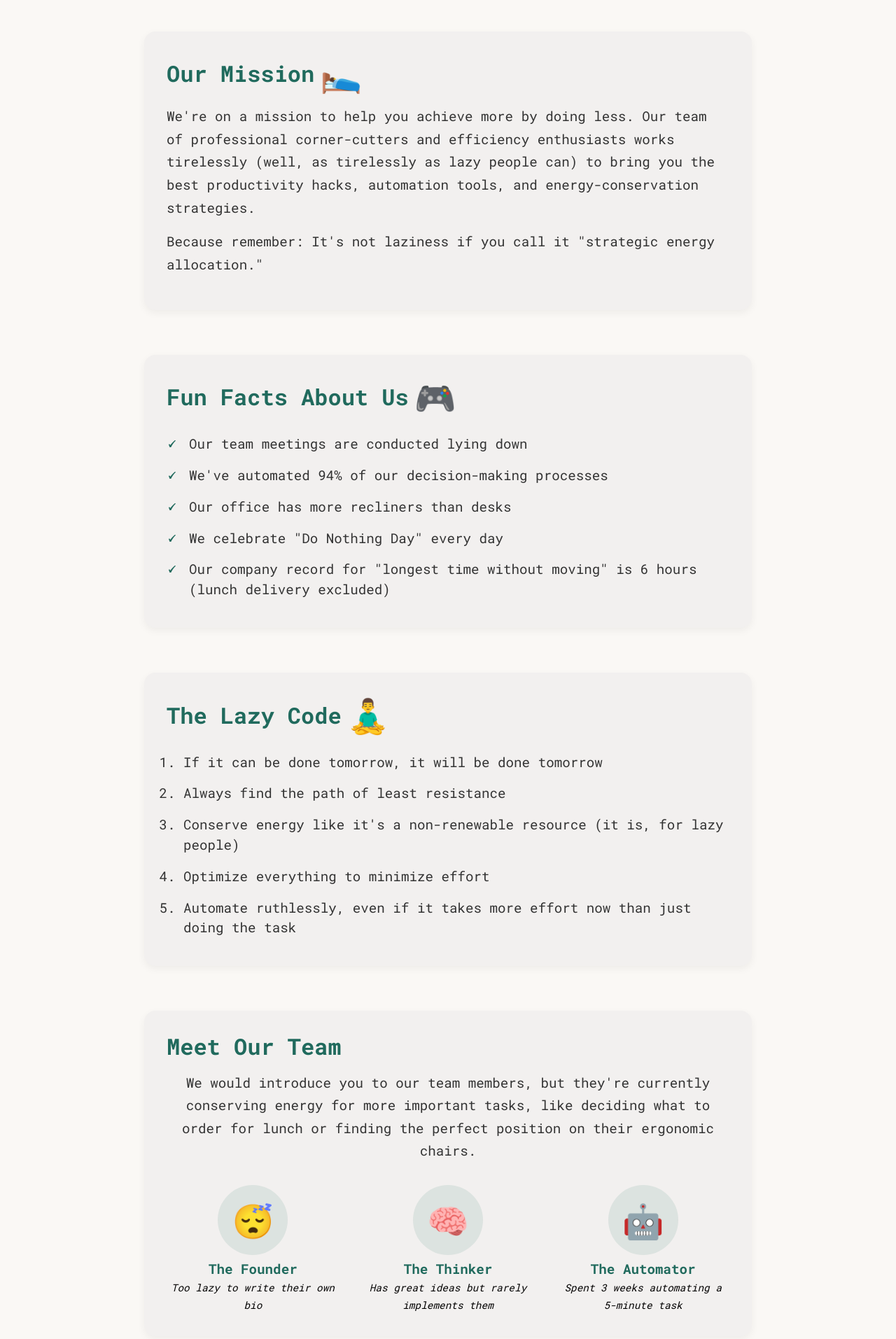
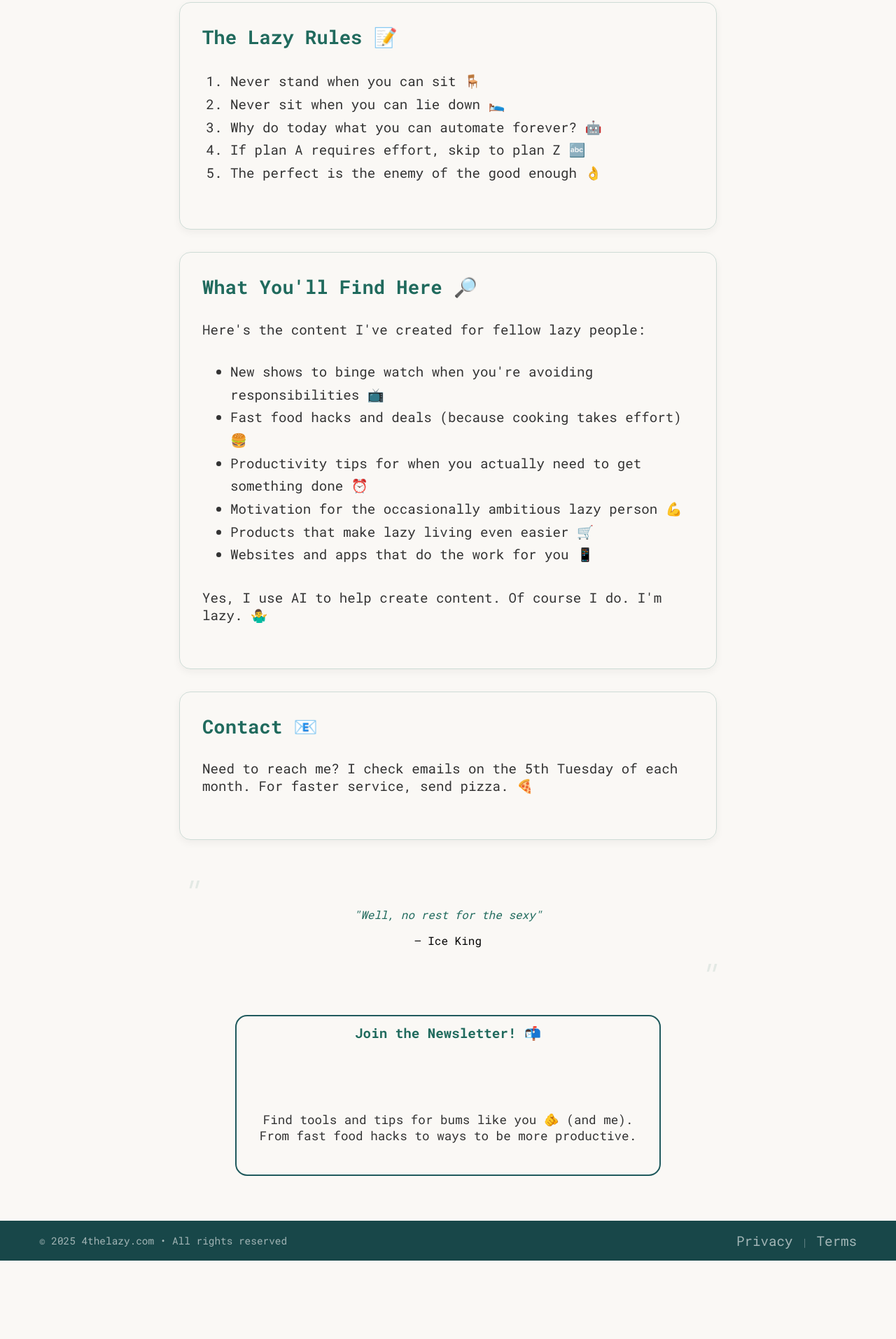
Before and after one commit to rond3vs/4thelazy, an Astro site: page /about in a window 1280 px wide. Shown: the part 839-2752 px from the top of the page at 70% size. After the commit the page ends 2640 px from the top, so only its background shows below. Built offline with nearby package versions, Linux system fonts and the light colour scheme; Astro itself is replaced by a stand-in of ours; grey boxes are pictures that could not be loaded.

Commit message:
update about page

```diff
--- a/src/components/Hero.astro
+++ b/src/components/Hero.astro
@@ -12,7 +12,6 @@ import Newsletter from './Newsletter.astro';
         </div>
       </div>
       <Newsletter />
-
       <div class="scroll-arrow">
         <svg xmlns="http://www.w3.org/2000/svg" width="30" height="50" viewBox="0 0 24 24" fill="none" stroke="currentColor" stroke-width="2" stroke-linecap="round" stroke-linejoin="round">
           <path d="M12 5v14M5 12l7 7 7-7"/>
@@ -22,17 +21,16 @@ import Newsletter from './Newsletter.astro';
   </section>
 
   <style>
-   .hero-section {
+    /* HeroSection.astro */
+  .hero-section {
   min-height: clamp(300px, 100vh, 600px);
   display: flex;
-  align-items: center;
-  margin-bottom: 3rem;
+  padding-top: 3rem;
 }
 
 .container {
   margin: 0 auto;
   text-align: center;
-  margin-top: 1.5rem;
   position: relative;
 }
 
@@ -43,17 +41,6 @@ import Newsletter from './Newsletter.astro';
   justify-content: center;
 }
 
-.this-is {
-  font-size: 1rem;
-  color: var(--color-primary);
-  margin-bottom: 1rem;
-  border-bottom: 1px solid #d1d5db;
-  display: inline-block;
-  padding-bottom: 0.5rem;
-  opacity: 0;
-  animation: fadeIn 0.8s ease-out forwards;
-}
-
 /* Title container to group title and tag for the underline */
 .title-container {
   position: relative;
@@ -62,7 +49,7 @@ import Newsletter from './Newsletter.astro';
 }
 
 .hero-title {
-  font-size: clamp(2.5rem, 8vw, 5rem);
+  font-size: clamp(2.7rem, 8vw, 5rem);
   color: var(--color-primary);
   font-family: 'Bungee Shade', var(--font-sans);
   position: relative;
@@ -91,13 +78,12 @@ import Newsletter from './Newsletter.astro';
 
 .scroll-arrow {
   position: absolute;
-  bottom: -100px;
+  bottom: 0px;
   left: 50%;
   transform: translateX(-50%);
   animation: bounce 2s infinite;
   cursor: pointer;
   color: var(--color-primary);
-  margin-bottom: 1rem;
 }
 
 /* Animations */
--- a/src/components/Newsletter.astro
+++ b/src/components/Newsletter.astro
@@ -21,7 +21,7 @@
       border: 2px solid var(--color-border);
       border-radius: 17px;
       padding: .75rem;
-      background-color: #fff;
+
 
     }
 
@@ -43,9 +43,8 @@
     }
 
     .newsletter-description {
-      font-size: 0.875rem;
-      color: #6b7280;
-      margin-top: 0.75rem;
+      font-size: clamp(.75rem, min(1.5vw, 1.1rem), 1.1rem);
+      color: #333;
     }
 
     .visually-hidden {
--- a/src/pages/about.astro
+++ b/src/pages/about.astro
@@ -2,86 +2,58 @@
 import MainLayout from '../layouts/MainLayout.astro';
 import Newsletter from '../components/Newsletter.astro';
 ---
-<MainLayout title="About Us | 4thelazy.com" description="We're too lazy to write a long description">
+<MainLayout title="About Us | 4thelazy.com" description="A site by one lazy person, for lazy people">
   <div class="container">
     <div class="about-header">
-      <h1 class="about-title">About <span class="highlight">4thelazy.com</span></h1>
-      <p class="about-subtitle">A website created by lazy people, for lazy people</p>
+      <h1 class="about-title">About <span class="highlight">4thelazy.com</span> 🦥</h1>
+      <p class="about-subtitle">A site by one lazy person, for lazy people</p>
     </div>
 
     <div class="about-content">
       <div class="about-section">
-        <h2>Our Origin Story <span class="emoji">🦥</span></h2>
-        <p>4thelazy.com was born one Sunday afternoon when our founder was too lazy to get off the couch to find the TV remote. After twenty minutes of contemplating life's great questions (like "How far can I stretch my arm without actually moving my body?"), they realized there must be a better way.</p>
-
-        <p>After minimal effort and several procrastination breaks, 4thelazy.com was born—a place where efficiency meets the art of doing as little as possible.</p>
+        <h2>What This Site Is About 💤</h2>
+        <p>Welcome to 4thelazy! I created this site for two types of people:</p>
+        <ul>
+          <li>Those seeking motivation, productivity tips, and ways to beat procrastination 📈</li>
+          <li>The big backs, couch potatoes, 'I'll start in an hour' specialists, *chef's kiss* the real BUMS!!! 🛋️</li>
+        </ul>
+        <p>I started this site years ago, got lazy (staying on brand), and finally finished it. Now it's my one-person mission to be your go-to source for everything lazy.</p>
       </div>
 
       <div class="about-section">
-        <h2>Our Mission <span class="emoji">🛌</span></h2>
-        <p>We're on a mission to help you achieve more by doing less. Our team of professional corner-cutters and efficiency enthusiasts works tirelessly (well, as tirelessly as lazy people can) to bring you the best productivity hacks, automation tools, and energy-conservation strategies.</p>
-
-        <p>Because remember: It's not laziness if you call it "strategic energy allocation."</p>
-      </div>
-
-      <div class="about-section fun-facts">
-        <h2>Fun Facts About Us <span class="emoji">🎮</span></h2>
-        <ul>
-          <li>Our team meetings are conducted lying down</li>
-          <li>We've automated 94% of our decision-making processes</li>
-          <li>Our office has more recliners than desks</li>
-          <li>We celebrate "Do Nothing Day" every day</li>
-          <li>Our company record for "longest time without moving" is 6 hours (lunch delivery excluded)</li>
-        </ul>
+        <h2>The Lazy Rules 📝</h2>
+        <ol>
+          <li>Never stand when you can sit 🪑</li>
+          <li>Never sit when you can lie down 🛌</li>
+          <li>Why do today what you can automate forever? 🤖</li>
+          <li>If plan A requires effort, skip to plan Z 🔤</li>
+          <li>The perfect is the enemy of the good enough 👌</li>
+        </ol>
       </div>
 
       <div class="about-section">
-        <h2>The Lazy Code <span class="emoji">🧘‍♂️</span></h2>
-        <ol>
-          <li>If it can be done tomorrow, it will be done tomorrow</li>
-          <li>Always find the path of least resistance</li>
-          <li>Conserve energy like it's a non-renewable resource (it is, for lazy people)</li>
-          <li>Optimize everything to minimize effort</li>
-          <li>Automate ruthlessly, even if it takes more effort now than just doing the task</li>
-        </ol>
-      </div>
-
-      <div class="about-section team-section">
-        <h2>Meet Our Team</h2>
-        <p>We would introduce you to our team members, but they're currently conserving energy for more important tasks, like deciding what to order for lunch or finding the perfect position on their ergonomic chairs.</p>
-
-        <div class="lazy-team">
-          <div class="team-member">
-            <div class="avatar">😴</div>
-            <h3>The Founder</h3>
-            <p>Too lazy to write their own bio</p>
-          </div>
-
-          <div class="team-member">
-            <div class="avatar">🧠</div>
-            <h3>The Thinker</h3>
-            <p>Has great ideas but rarely implements them</p>
-          </div>
-
-          <div class="team-member">
-            <div class="avatar">🤖</div>
-            <h3>The Automator</h3>
-            <p>Spent 3 weeks automating a 5-minute task</p>
-          </div>
-        </div>
+        <h2>What You'll Find Here 🔎</h2>
+        <p>Here's the content I've created for fellow lazy people:</p>
+        <ul>
+          <li>New shows to binge watch when you're avoiding responsibilities 📺</li>
+          <li>Fast food hacks and deals (because cooking takes effort) 🍔</li>
+          <li>Productivity tips for when you actually need to get something done ⏰</li>
+          <li>Motivation for the occasionally ambitious lazy person 💪</li>
+          <li>Products that make lazy living even easier 🛒</li>
+          <li>Websites and apps that do the work for you 📱</li>
+        </ul>
+        <p>Yes, I use AI to help create content. Of course I do. I'm lazy. 🤷‍♂️</p>
       </div>
 
       <div class="about-section">
-        <h2>Contact Us <span class="emoji">📱</span></h2>
-        <p>Want to reach us? Send a message and we'll get back to you when we feel like it (usually 3-5 business days, depending on our energy levels and how interesting your message is).</p>
-
-        <p>For urgent matters, please reconsider if it's really that urgent. If it still is, send a pizza with your message—food bribes move you to the top of our response queue.</p>
+        <h2>Contact 📧</h2>
+        <p>Need to reach me? I check emails on the 5th Tuesday of each month. For faster service, send pizza. 🍕</p>
       </div>
     </div>
 
     <div class="lazy-quote">
-      "Efficiency is just intelligent laziness."
-      <span class="quote-author">— Anonymous (probably too lazy to sign their name)</span>
+      "Well, no rest for the sexy"
+      <span class="quote-author">— Ice King</span>
     </div>
   </div>
 
@@ -90,25 +62,22 @@ import Newsletter from '../components/Newsletter.astro';
 
 <style>
   .container {
-    max-width: 900px;
+    max-width: 800px;
     margin: 0 auto;
     padding: 0 var(--spacing-md);
   }
 
   .about-header {
     text-align: center;
-    margin: var(--spacing-xl) 0;
+    margin: var(--spacing-lg) 0;
   }
 
   .about-title {
-    font-size: clamp(2.5rem, 6vw, 4rem);
-    color: var(--color-primary);
-    line-height: 1.1;
-    margin-bottom: var(--spacing-md);
+    position: relative;
+    display: inline-block;
   }
 
   .highlight {
-    font-family: var(--font-heading);
     position: relative;
     display: inline-block;
   }
@@ -125,130 +94,30 @@ import Newsletter from '../components/Newsletter.astro';
     transform: rotate(-2deg);
   }
 
-  .about-subtitle {
-    font-size: clamp(1.1rem, 3vw, 1.5rem);
-    color: var(--color-text-light);
-    font-style: italic;
-  }
-
   .about-content {
     margin-bottom: var(--spacing-xl);
   }
 
   .about-section {
-    margin-bottom: var(--spacing-xl);
-    background-color: var(--color-white);
+    margin-bottom: var(--spacing-lg);
+    border: solid 1px rgba(32, 106, 93, 0.2);
     padding: var(--spacing-lg);
     border-radius: var(--radius-lg);
     box-shadow: 0 4px 12px rgba(0, 0, 0, 0.05);
   }
 
-  .about-section h2 {
+  .about-section ul,
+  .about-section ol {
     font-family: var(--font-primary);
-    color: var(--color-primary);
-    font-size: clamp(1.5rem, 4vw, 2rem);
-    margin-bottom: var(--spacing-md);
-    display: flex;
-    align-items: center;
-  }
-
-  .emoji {
-    font-size: 1.5em;
-    margin-left: var(--spacing-sm);
-  }
-
-  .about-section p {
-    font-size: clamp(1rem, 2vw, 1.2rem);
+    font-weight: 400;
+    font-size: clamp(1rem, 1.5vw, 1.25rem);
     line-height: 1.7;
-    margin-bottom: var(--spacing-md);
-  }
-
-  .about-section:last-child p:last-child {
-    margin-bottom: 0;
-  }
-
-  .fun-facts ul {
-    list-style-type: none;
-    padding-left: 0;
-  }
-
-  .fun-facts li {
-    padding: var(--spacing-sm) 0;
-    padding-left: 2rem;
-    position: relative;
-    font-size: clamp(1rem, 2vw, 1.2rem);
-    line-height: 1.5;
-  }
-
-  .fun-facts li::before {
-    content: '🗸';
-    position: absolute;
-    left: 0;
-    color: var(--color-primary);
-    font-weight: bold;
-  }
-
-  ol {
-    padding-left: 1.5rem;
-  }
-
-  ol li {
-    padding: var(--spacing-sm) 0;
-    font-size: clamp(1rem, 2vw, 1.2rem);
-    line-height: 1.5;
-  }
-
-  .team-section {
-    text-align: center;
-  }
-
-  .lazy-team {
-    display: flex;
-    flex-wrap: wrap;
-    justify-content: center;
-    gap: var(--spacing-lg);
-    margin-top: var(--spacing-lg);
-  }
-
-  .team-member {
-    flex: 1;
-    min-width: 200px;
-    max-width: 250px;
-    display: flex;
-    flex-direction: column;
-    align-items: center;
-  }
-
-  .avatar {
-    font-size: 3rem;
-    width: 100px;
-    height: 100px;
-    background-color: rgba(32, 106, 93, 0.1);
-    border-radius: 50%;
-    display: flex;
-    align-items: center;
-    justify-content: center;
-    margin-bottom: var(--spacing-sm);
-  }
-
-  .team-member h3 {
-    font-family: var(--font-primary);
-    font-weight: 700;
-    font-size: 1.2rem;
-    margin-bottom: var(--spacing-xs);
-    color: var(--color-primary);
-  }
-
-  .team-member p {
-    font-style: italic;
-    font-size: 0.9rem;
-    margin: 0;
-    color: var(--color-text-light);
+    padding-left: 2.5rem;
+    margin-bottom: var(--spacing-lg);
   }
 
   .lazy-quote {
     text-align: center;
-    font-size: clamp(1.5rem, 3vw, 2rem);
     font-style: italic;
     color: var(--color-primary);
     margin: var(--spacing-xl) 0;
@@ -259,7 +128,7 @@ import Newsletter from '../components/Newsletter.astro';
   .lazy-quote::before,
   .lazy-quote::after {
     content: '"';
-    font-size: 4rem;
+    font-size: 3rem;
     position: absolute;
     opacity: 0.1;
     color: var(--color-primary);
@@ -282,19 +151,4 @@ import Newsletter from '../components/Newsletter.astro';
     margin-top: var(--spacing-md);
     color: var(--color-text-light);
   }
-
-  @media (max-width: 768px) {
-    .about-section {
-      padding: var(--spacing-md);
-    }
-
-    .lazy-team {
-      flex-direction: column;
-      align-items: center;
-    }
-
-    .team-member {
-      margin-bottom: var(--spacing-lg);
-    }
-  }
 </style>
```
Also changed, not shown: src/layouts/MainLayout.astro (+1 -1 lines).
